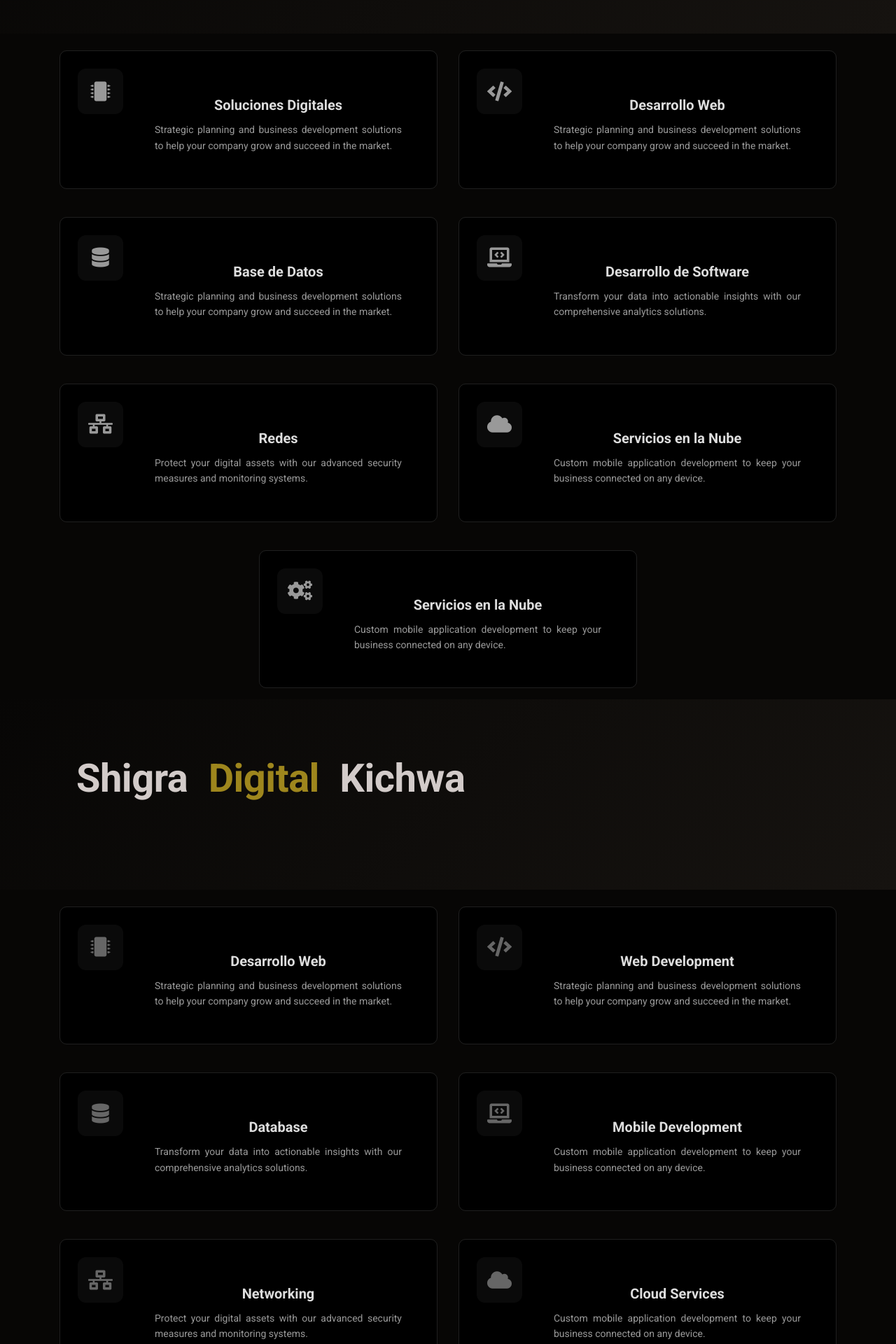
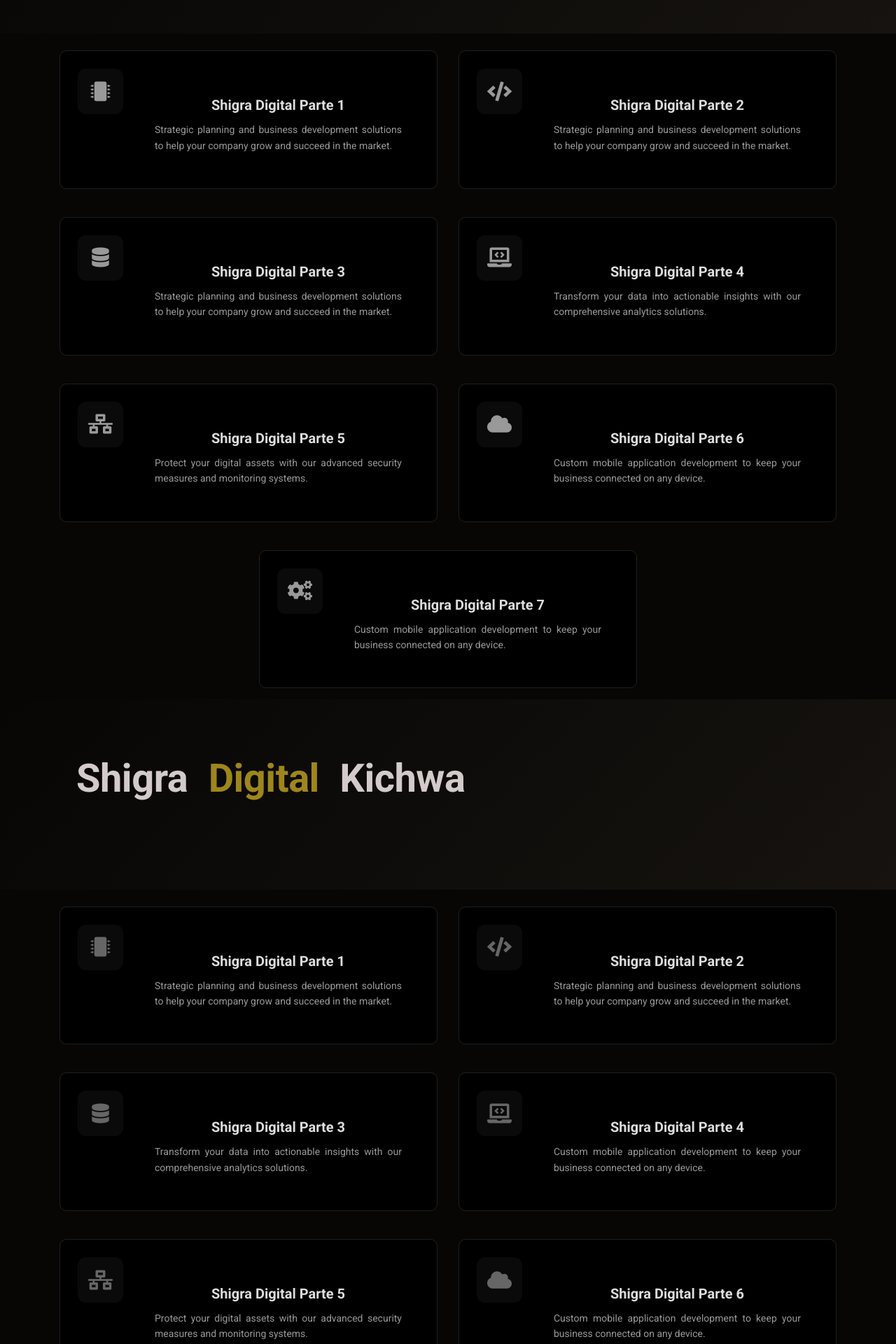
Before and after one commit to Darkspace-45/Pagina-Final, a plain HTML site: page course-details.html in a window 1280 px wide. Shown: the part 880-2800 px from the top of the page at 70% size. Drawn offline with nearby package versions, Linux system fonts and the light colour scheme; some packages are replaced by stand-ins of ours.

Commit message:
Jose Franco

```diff
--- a/course-details.html
+++ b/course-details.html
@@ -89,7 +89,7 @@
           </h1>
           <p class="mx-auto text-white mt-20 mb-40">
             In the history of modern astronomy, there is probably no one
-            greater leap forward than the building.
+            <br>greater leap forward than the building.
           </p>
           <div class="link-nav">
             <span class="box">
@@ -135,8 +135,8 @@
               <i class="fas fa-microchip"></i>
             </div>
             <div class="content">
-              <h4 data-es="Soluciones Digitales" data-en="Digital Solutions">
-                Soluciones Digitales
+              <h4 data-es="Shigra Digital Parte 1" data-en="Shigra Digital Part 1">
+                Shigra Digital Parte 1
               </h4>
               <p>
                 Strategic planning and business development solutions to help
@@ -152,8 +152,8 @@
               <i class="fas fa-code"></i>
             </div>
             <div class="content">
-              <h4 data-es="Desarrollo Web" data-en="Web Development">
-                Desarrollo Web
+              <h4 data-es="Shigra Digital Parte 2" data-en="Shigra Digital Part 2">
+                Shigra Digital Parte 2
               </h4>
               <p>
                 Strategic planning and business development solutions to help
@@ -169,8 +169,8 @@
               <i class="fas fa-database"></i>
             </div>
             <div class="content">
-              <h4 data-es="Base de Datos" data-en="Database">
-                Base de Datos
+              <h4 data-es="Shigra Digital Parte 3" data-en="Shigra Digital Part 3">
+                Shigra Digital Parte 3
               </h4>
               <p>
                 Strategic planning and business development solutions to help
@@ -186,8 +186,8 @@
               <i class="fas fa-laptop-code"></i>
             </div>
             <div class="content">
-              <h4 data-es="Desarrollo de Software" data-en="Software Development">
-                Desarollo de Software
+              <h4 data-es="Shigra Digital Parte 4" data-en="Shigra Digital Part 4">
+                Shigra Digital Parte 4
               </h4>
               <p>
                 Transform your data into actionable insights with our
@@ -203,7 +203,7 @@
               <i class="fas fa-network-wired"></i>
             </div>
             <div class="content">
-              <h4 data-es="Redes" data-en="Networking">Redes</h4>
+              <h4 data-es="Shigra Digital Parte 5" data-en="Shigra Digital Part 5">Redes</h4>
               <p>
                 Protect your digital assets with our advanced security
                 measures and monitoring systems.
@@ -218,8 +218,8 @@
               <i class="fas fa-cloud"></i>
             </div>
             <div class="content">
-              <h4 data-es="Servicios en la Nube" data-en="Cloud Services">
-                Servicios en la nube
+              <h4 data-es="Shigra Digital Parte 6" data-en="Shigra Digital Part 6">
+                Shigra Digital Parte 6
               </h4>
               <p>
                 Custom mobile application development to keep your business
@@ -235,8 +235,8 @@
               <i class="fas fa-cogs"></i>
             </div>
             <div class="content">
-              <h4 data-es="Servicios en la Nube" data-en="Cloud Services">
-                Servicios en la nube
+              <h4 data-es="Shigra Digital Parte 7" data-en="Shigra Digital Part 7">
+                Shigra Digital Parte 7
               </h4>
               <p>
                 Custom mobile application development to keep your business
@@ -277,8 +277,8 @@
               <i class="fas fa-microchip"></i>
             </div>
             <div class="content">
-              <h4 data-es="Desarrollo Web" data-en="Web Development">
-                Soluciones</h4>
+              <h4 data-es="Shigra Digital Parte 1" data-en="Shigra Digital Part 1">
+                Shigra Digital Parte 1</h4>
               <p>
                 Strategic planning and business development solutions to help
                 your company grow and succeed in the market.
@@ -293,7 +293,7 @@
               <i class="fas fa-code"></i>
             </div>
             <div class="content">
-              <h4>Web Development</h4>
+              <h4>Shigra Digital Parte 2</h4>
               <p>
                 Strategic planning and business development solutions to help
                 your company grow and succeed in the market.
@@ -308,7 +308,7 @@
               <i class="fas fa-database"></i>
             </div>
             <div class="content">
-              <h4>Database</h4>
+              <h4>Shigra Digital Parte 3</h4>
               <p>
                 Transform your data into actionable insights with our
                 comprehensive analytics solutions.
@@ -323,7 +323,7 @@
               <i class="fas fa-laptop-code"></i>
             </div>
             <div class="content">
-              <h4>Mobile Development</h4>
+              <h4>Shigra Digital Parte 4</h4>
               <p>
                 Custom mobile application development to keep your business
                 connected on any device.
@@ -338,7 +338,7 @@
               <i class="fas fa-network-wired"></i>
             </div>
             <div class="content">
-              <h4>Networking</h4>
+              <h4>Shigra Digital Parte 5</h4>
               <p>
                 Protect your digital assets with our advanced security
                 measures and monitoring systems.
@@ -353,7 +353,7 @@
               <i class="fas fa-cloud"></i>
             </div>
             <div class="content">
-              <h4>Cloud Services</h4>
+              <h4>Shigra Digital Parte 6</h4>
               <p>
                 Custom mobile application development to keep your business
                 connected on any device.
@@ -367,7 +367,7 @@
               <i class="fas fa-cogs"></i>
             </div>
             <div class="content">
-              <h4>Cloud Services</h4>
+              <h4>Shigra Digital Parte 7</h4>
               <p>
                 Custom mobile application development to keep your business
                 connected on any device.
--- a/js/cambiarIdioma.js
+++ b/js/cambiarIdioma.js
@@ -5,7 +5,7 @@ let currentLanguage = localStorage.getItem(languageKey) || defaultLanguage;
 
 // Objeto con las rutas de las banderas y textos alternativos
 const flagData = {
-    es: { src: "img/bandera_Ecuador.png", alt: "English" },
+    es: { src: "img/ecuador1.png", alt: "English" },
     en: { src: "img/bandera_eu.png", alt: "Español" }
 };
 
```
Also changed, not shown: blog-home.html (+2 -2 lines), contacts.html (+11 -2 lines), elements.html (+2 -1 lines), index.html (+4 -4 lines), img/ecuador.png (added), img/ecuador1.png (added).
